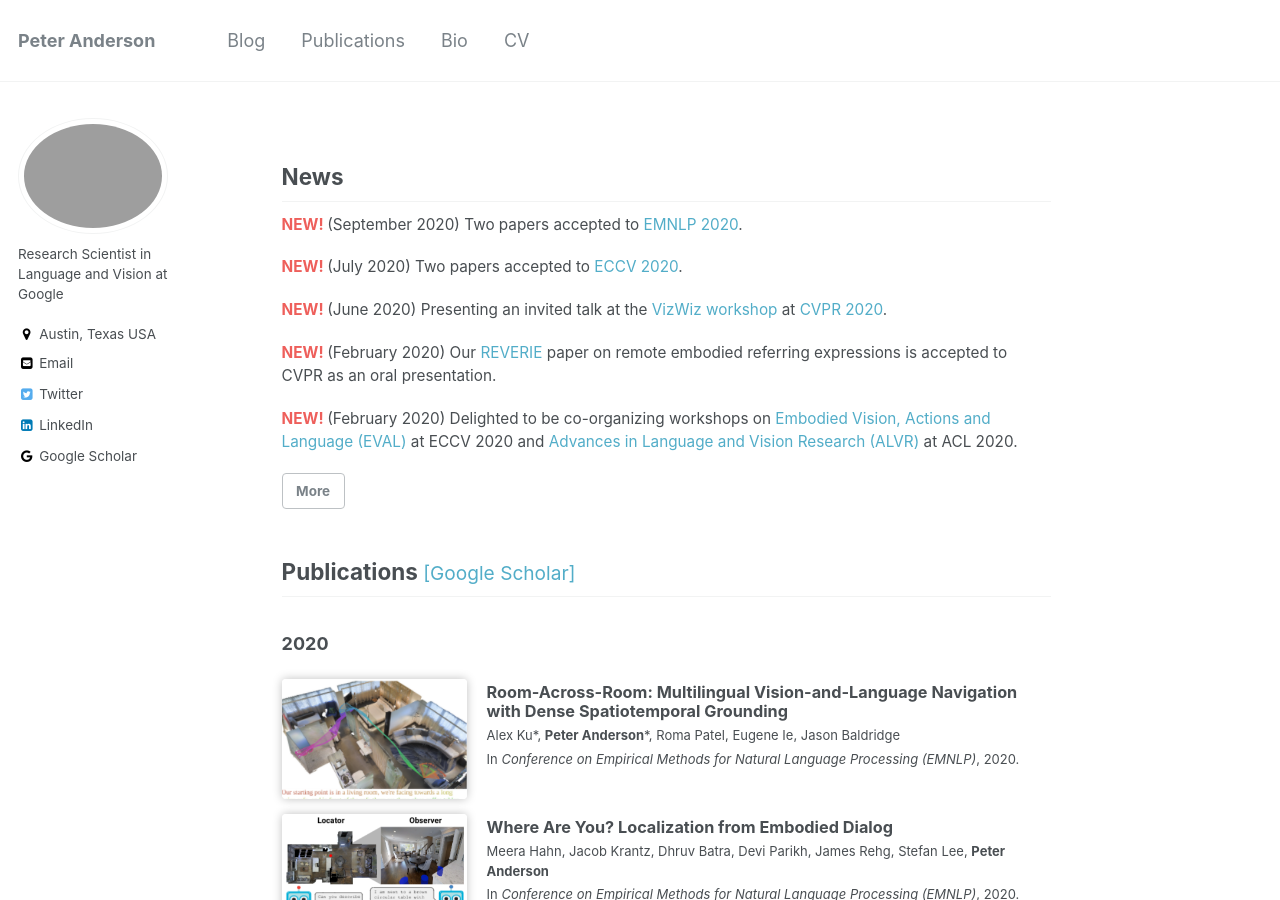
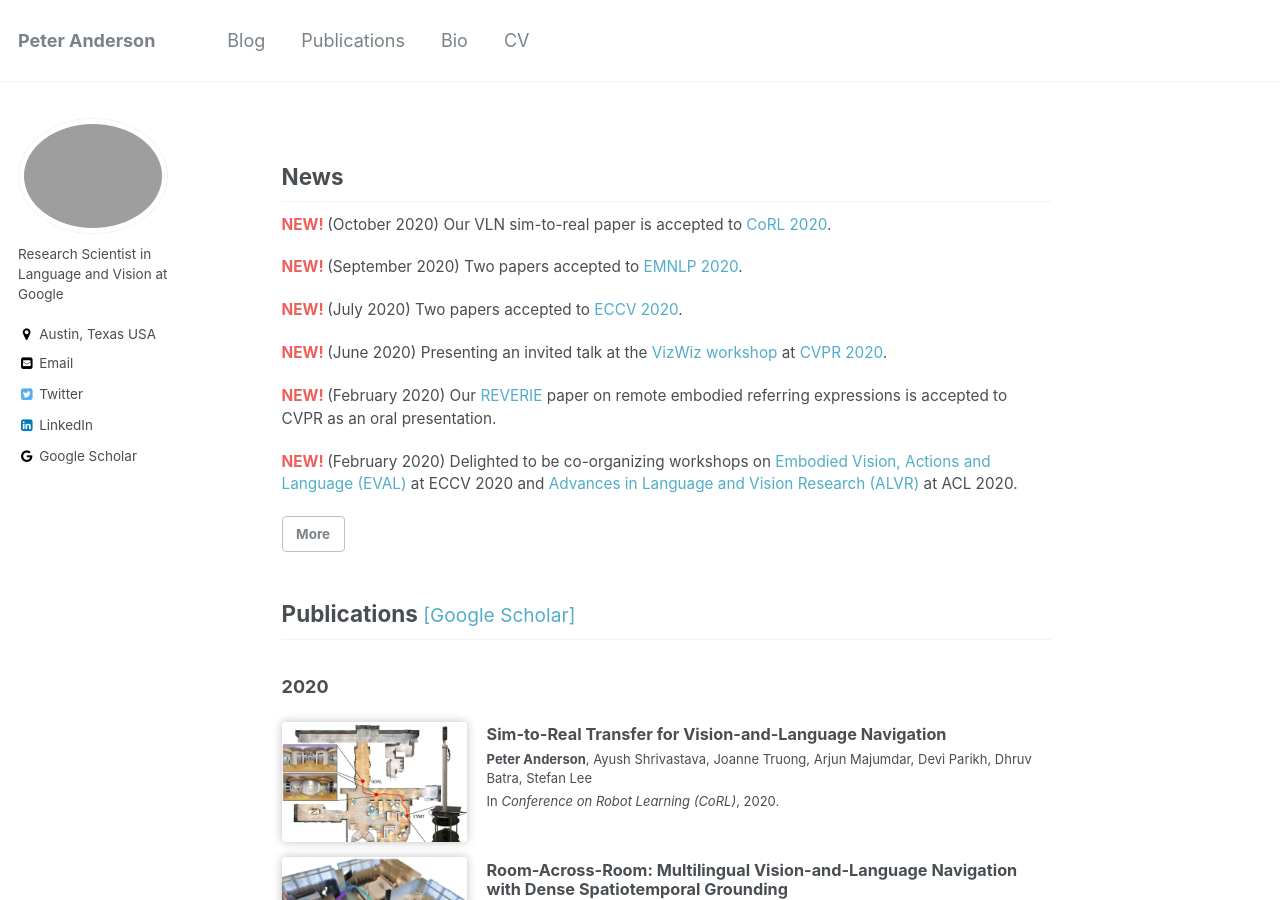
Before and after one commit to peteanderson80/peteanderson80.github.io, a Jekyll site: the page built from index.html, in a window 1280 px wide and 900 px high. Built offline with Jekyll 4.4.1, drawn with Linux system fonts in a browser that asks for light colours; a script that is not in the unit is left out; the list of posts is cut into pages by our own code.

Commit message:
Add CoRL paper

```diff
--- a/_data/news.yml
+++ b/_data/news.yml
@@ -1,5 +1,6 @@
 # News on home page
 main:
+  - "(October 2020) Our VLN sim-to-real paper is accepted to [CoRL 2020](https://www.robot-learning.org/)."
   - "(September 2020) Two papers accepted to [EMNLP 2020](https://2020.emnlp.org/)."
   - "(July 2020) Two papers accepted to [ECCV 2020](https://eccv2020.eu/)."
   - "(June 2020) Presenting an invited talk at the [VizWiz workshop](https://vizwiz.org/workshops/2020-workshop/) at [CVPR 2020](http://cvpr2020.thecvf.com/)."
@@ -7,6 +8,7 @@ main:
   - "(February 2020) Delighted to be co-organizing workshops on [Embodied Vision, Actions and Language (EVAL)](https://askforalfred.com/EVAL/) at ECCV 2020 and [Advances in Language and Vision Research (ALVR)](https://alvr-workshop.github.io/) at ACL 2020."
 
 all:
+  - "(October 2020) Our VLN sim-to-real paper is accepted to [CoRL 2020](https://www.robot-learning.org/)."
   - "(September 2020) Two papers accepted to [EMNLP 2020](https://2020.emnlp.org/)."
   - "(July 2020) Two papers accepted to [ECCV 2020](https://eccv2020.eu/)."
   - "(June 2020) Presenting an invited talk at the [VizWiz workshop](https://vizwiz.org/workshops/2020-workshop/) at [CVPR 2020](http://cvpr2020.thecvf.com/)."
--- a/_data/publications.yml
+++ b/_data/publications.yml
@@ -1,5 +1,9 @@
 # Publications on home page
 year2020:
+  - title: "Sim-to-Real Transfer for Vision-and-Language Navigation"
+    authors: "**Peter Anderson**, Ayush Shrivastava, Joanne Truong, Arjun Majumdar, Devi Parikh, Dhruv Batra, Stefan Lee"
+    venue: "In *Conference on Robot Learning (CoRL)*, 2020."
+    teaser: sim2real-teaser.png
   - title: "Room-Across-Room: Multilingual Vision-and-Language Navigation with Dense Spatiotemporal Grounding"
     authors: "Alex Ku&#42;, **Peter Anderson**&#42;, Roma Patel, Eugene Ie, Jason Baldridge"
     venue: "In *Conference on Empirical Methods for Natural Language Processing (EMNLP)*, 2020."
```
Also changed, not shown: images/sim2real-teaser.png (added).
